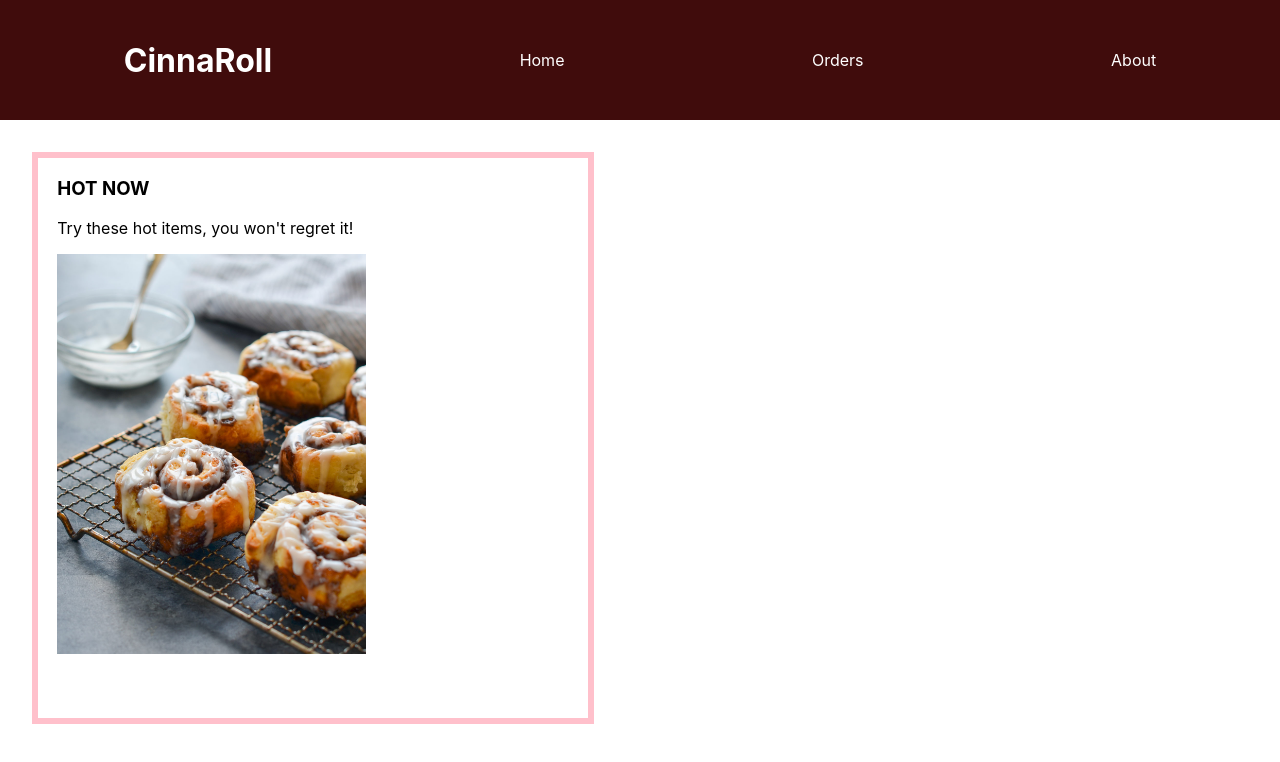
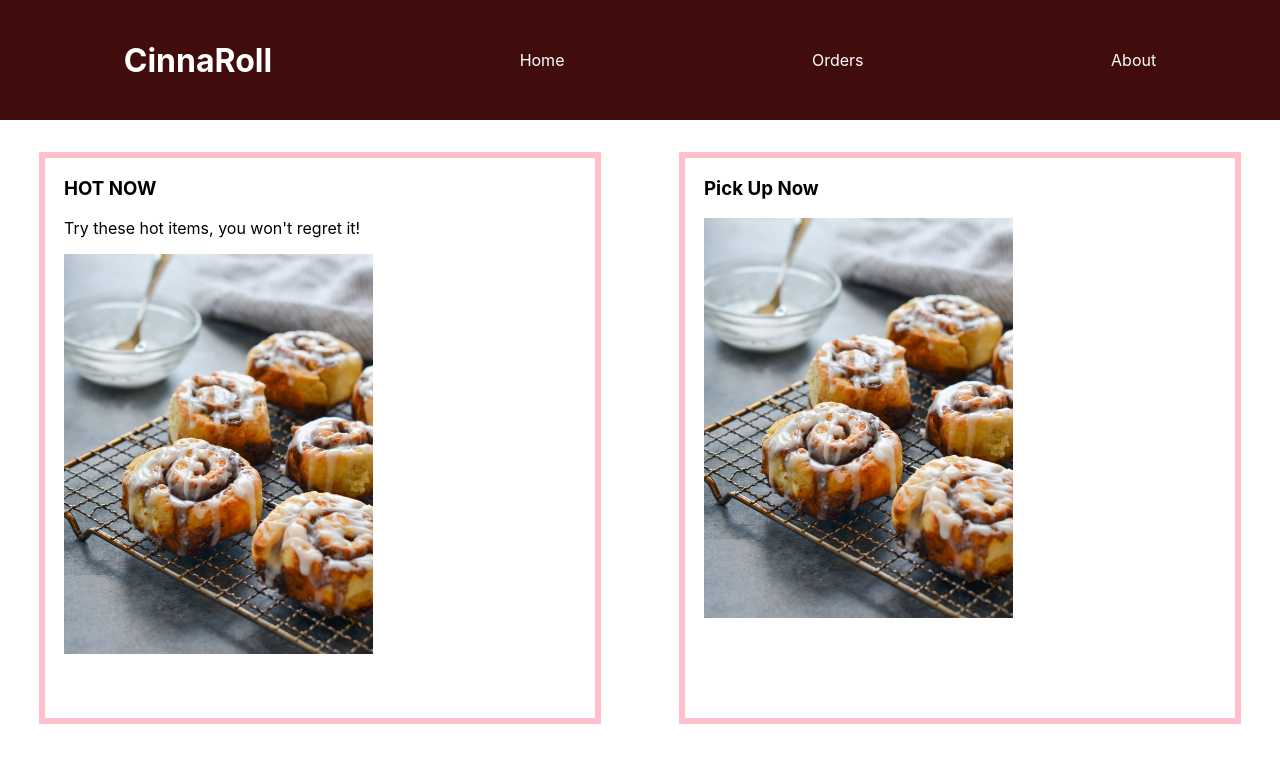
Before and after one commit to masonwaller/cinnamon, a React (Create React App) app: page / in a window 1280 px wide. Shown: the top 762 px of the page. Built offline with nearby package versions, Linux system fonts and the light colour scheme.

Commit message:
two sections in home screen

```diff
--- a/src/App.css
+++ b/src/App.css
@@ -19,7 +19,7 @@
 .Main {
   height: 70vh;
   width: 40vw;
-  margin: 2.5vw;
+  margin-top: 2.5vw;
   border: 0.5vw solid pink;
   padding-left: 1.5vw;
   padding-right: 1.5vw;
@@ -28,3 +28,9 @@
 .image {
   height: 50vh;
 }
+
+.maindiv {
+  display: flex;
+  flex-direction: row;
+  justify-content: space-around;
+}
--- a/src/App.js
+++ b/src/App.js
@@ -2,12 +2,16 @@ import React from "react";
 import "./App.css";
 import Navbar from "./components/Navbar.js";
 import Main from "./components/Main.js";
+import Pickup from "./components/Pickup.js";
 
 function App() {
   return (
     <div>
       <Navbar />
-      <Main />
+      <div className="maindiv">
+        <Main />
+        <Pickup />
+      </div>
     </div>
   );
 }
--- /dev/null
+++ b/src/components/Pickup.js
@@ -0,0 +1,11 @@
+import React from "react";
+import "../App.css";
+
+export default function Pickup() {
+  return (
+    <div className="Main">
+      <h3>Pick Up Now</h3>
+      <img src="cinna.jpg" alt="Cinna" className="image" />
+    </div>
+  );
+}
```
